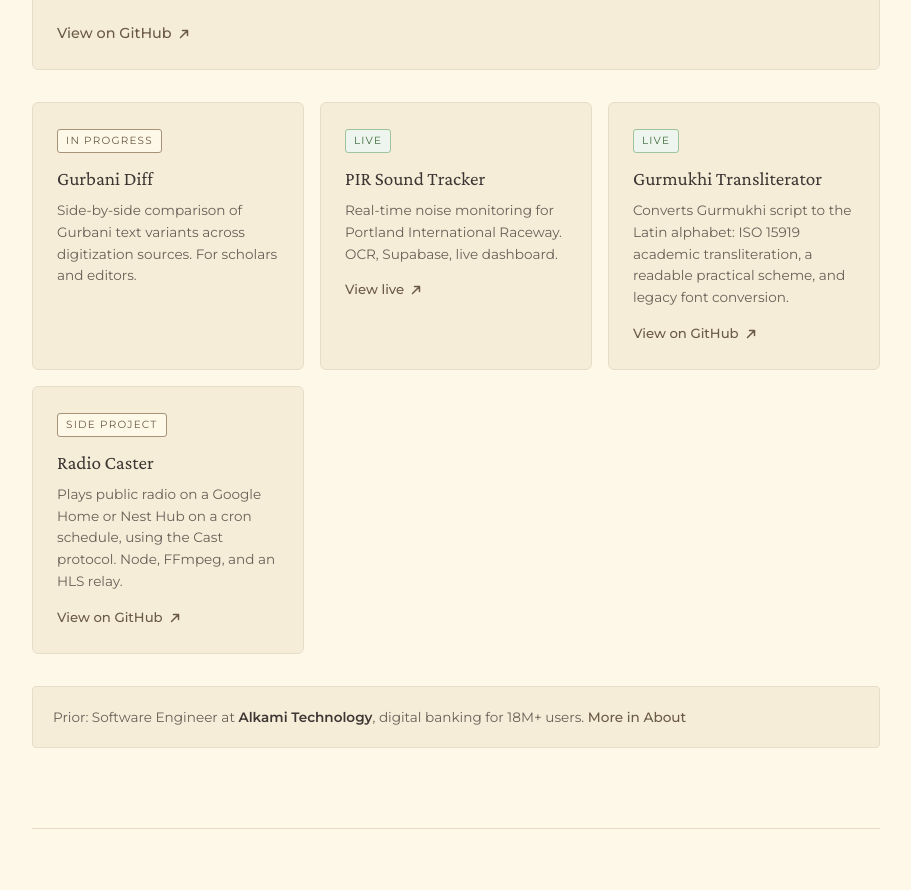
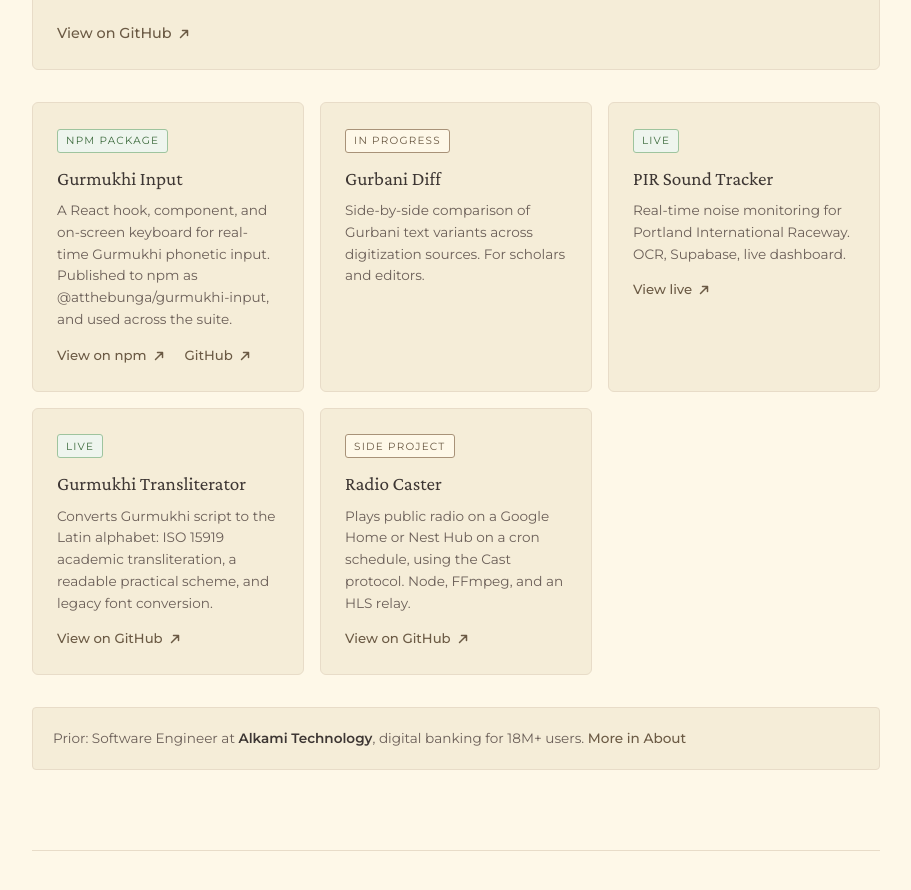
Before and after one commit to thehimmat/thehimmat.github.io, a plain HTML site: page index.html in a window 1280 px wide. Shown: the part 1485-2375 px from the top of the page, without its empty margins (184-1095 px from the left). Drawn offline with nearby package versions, Linux system fonts and the light colour scheme.

Commit message:
Add Gurmukhi Input npm package card to Build section

```diff
--- a/index.html
+++ b/index.html
@@ -436,6 +436,28 @@
       <div class="grid-auto" style="gap: 1rem; margin-bottom: 2rem;">
 
         <div class="card">
+          <span class="card-badge card-badge-live">npm package</span>
+          <h3 style="font-size: 1.2rem; margin: 0 0 0.4rem; color: var(--charcoal);">Gurmukhi Input</h3>
+          <p style="font-size: 0.85rem; color: var(--charcoal-light); line-height: 1.6; margin: 0 0 0.75rem;">
+            A React hook, component, and on-screen keyboard for real-time Gurmukhi phonetic input. Published to npm as @atthebunga/gurmukhi-input, and used across the suite.
+          </p>
+          <span style="display: inline-flex; gap: 1.25rem; flex-wrap: wrap;">
+            <a href="https://www.npmjs.com/package/@atthebunga/gurmukhi-input" target="_blank" rel="noopener noreferrer" class="link-arrow" style="font-size: 0.83rem;" aria-label="View the package on npm (opens in new tab)">
+              View on npm
+              <svg width="12" height="12" viewBox="0 0 12 12" fill="none" aria-hidden="true" focusable="false" style="margin-left: 2px;">
+                <path d="M2.5 9.5L9.5 2.5M9.5 2.5H4.5M9.5 2.5V7.5" stroke="currentColor" stroke-width="1.5" stroke-linecap="round" stroke-linejoin="round"/>
+              </svg>
+            </a>
+            <a href="https://github.com/thehimmat/gurmukhi-input" target="_blank" rel="noopener noreferrer" class="link-arrow" style="font-size: 0.83rem;" aria-label="View Gurmukhi Input source on GitHub (opens in new tab)">
+              GitHub
+              <svg width="12" height="12" viewBox="0 0 12 12" fill="none" aria-hidden="true" focusable="false" style="margin-left: 2px;">
+                <path d="M2.5 9.5L9.5 2.5M9.5 2.5H4.5M9.5 2.5V7.5" stroke="currentColor" stroke-width="1.5" stroke-linecap="round" stroke-linejoin="round"/>
+              </svg>
+            </a>
+          </span>
+        </div>
+
+        <div class="card">
           <span class="card-badge card-badge-pending">In progress</span>
           <h3 style="font-size: 1.2rem; margin: 0 0 0.4rem; color: var(--charcoal);">Gurbani Diff</h3>
           <p style="font-size: 0.85rem; color: var(--charcoal-light); line-height: 1.6; margin: 0;">
```
